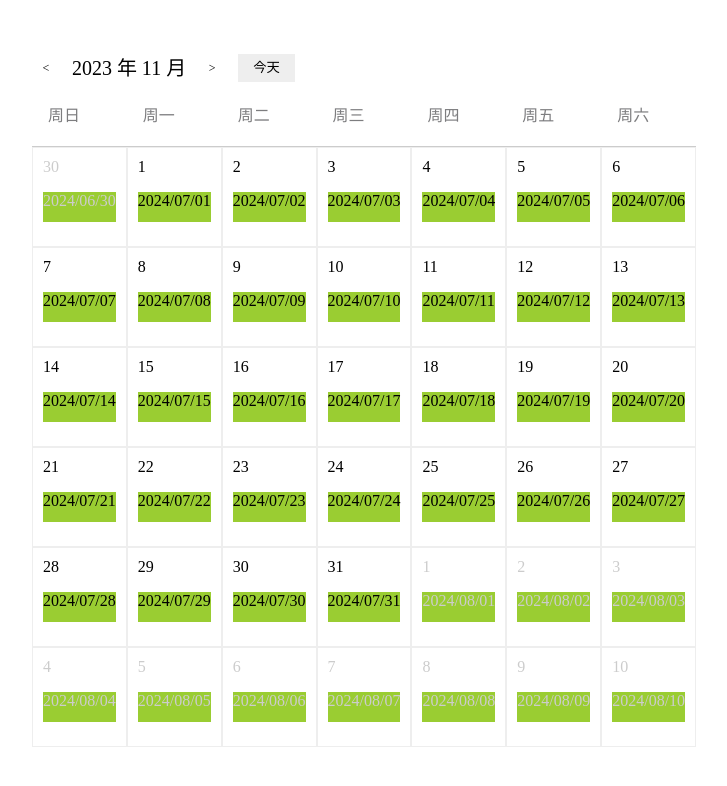
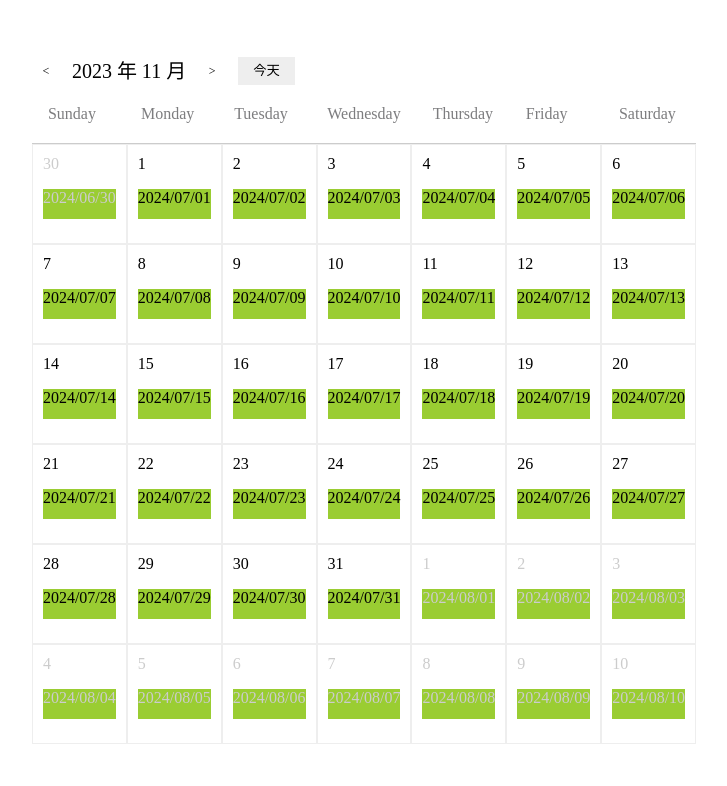
Before and after one commit to XieZongChen/practice-react, a React (Vite) app: page / in a window 1280 px wide. Shown: the top 786 px of the page, without its empty margins (276-1003 px from the left). Built offline with nearby package versions, Linux system fonts and the light colour scheme.

Commit message:
feat(calendar): 添加 locale api

```diff
--- a/eslint.config.js
+++ b/eslint.config.js
@@ -25,6 +25,7 @@
       ],
       '@typescript-eslint/no-unused-vars': 'off',
       '@typescript-eslint/no-empty-object-type': 'off',
+      '@typescript-eslint/no-explicit-any': 'warn',
     },
   }
 );
--- /dev/null
+++ b/src/components/calendar/LocaleContext.tsx
@@ -0,0 +1,11 @@
+import { createContext } from 'react';
+
+export interface LocaleContextType {
+  locale: string;
+}
+
+const LocaleContext = createContext<LocaleContextType>({
+  locale: 'zh-CN',
+});
+
+export default LocaleContext;
--- a/src/components/calendar/MonthCalendar.tsx
+++ b/src/components/calendar/MonthCalendar.tsx
@@ -1,4 +1,7 @@
 import { Dayjs } from 'dayjs';
+import { useContext } from 'react';
+import LocaleContext from './LocaleContext';
+import allLocales from './locale';
 import { CalendarProps } from '.';
 
 function getAllDays(date: Dayjs) {
@@ -71,9 +74,20 @@
 interface MonthCalendarProps extends CalendarProps {}
 
 function MonthCalendar(props: MonthCalendarProps) {
+  const localeContext = useContext(LocaleContext);
   const { dateRender, dateInnerContent } = props;
 
-  const weekList = ['周日', '周一', '周二', '周三', '周四', '周五', '周六'];
+  const CalendarLocale = allLocales[localeContext.locale];
+
+  const weekList = [
+    'sunday',
+    'monday',
+    'tuesday',
+    'wednesday',
+    'thursday',
+    'friday',
+    'saturday',
+  ];
 
   const allDays = getAllDays(props.value);
 
@@ -82,7 +96,7 @@
       <div className='calendar-month-week-list'>
         {weekList.map((week) => (
           <div className='calendar-month-week-list-item' key={week}>
-            {week}
+            {CalendarLocale.week[week]}
           </div>
         ))}
       </div>
--- a/src/components/calendar/index.tsx
+++ b/src/components/calendar/index.tsx
@@ -1,9 +1,10 @@
 import { CSSProperties, ReactNode } from 'react';
 import { Dayjs } from 'dayjs';
 import cs from 'classnames';
+import LocaleContext from './LocaleContext';
+import Header from './Header';
 import MonthCalendar from './MonthCalendar';
 import './index.scss';
-import Header from './Header';
 
 export interface CalendarProps {
   value: Dayjs;
@@ -19,14 +20,16 @@
 }
 
 function Calendar(props: CalendarProps) {
-  const { className, style } = props;
+  const { className, style, locale } = props;
   const mergedClassNames = cs('calendar', className);
 
   return (
-    <div className={mergedClassNames} style={style}>
-      <Header />
-      <MonthCalendar {...props} />
-    </div>
+    <LocaleContext.Provider value={{ locale: locale || navigator.language }}>
+      <div className={mergedClassNames} style={style}>
+        <Header />
+        <MonthCalendar {...props} />
+      </div>
+    </LocaleContext.Provider>
   );
 }
 
--- /dev/null
+++ b/src/components/calendar/locale/en-US.ts
@@ -0,0 +1,32 @@
+import { CalendarType } from "./interface";
+
+const CalendarLocale: CalendarType = {
+    formatYear: 'YYYY',
+    formatMonth: 'MMM YYYY',
+    today: 'Today',
+    month: {
+        January: 'January',
+        February: 'February',
+        March: 'March',
+        April: 'April',
+        May: 'May',
+        June: 'June',
+        July: 'July',
+        August: 'August',
+        September: 'September',
+        October: 'October',
+        November: 'November',
+        December: 'December',
+    },
+    week: {
+        monday: 'Monday',
+        tuesday: 'Tuesday',
+        wednesday: 'Wednesday',
+        thursday: 'Thursday',
+        friday: 'Friday',
+        saturday: 'Saturday',
+        sunday: 'Sunday',
+    },
+}
+
+export default CalendarLocale;
--- /dev/null
+++ b/src/components/calendar/locale/index.ts
@@ -0,0 +1,10 @@
+import zhCN from "./zh-CN";
+import enUS from "./en-US";
+import { CalendarType } from "./interface";
+
+const allLocales: Record<string, CalendarType> = {
+    'zh-CN': zhCN,
+    'en-US': enUS
+}
+
+export default allLocales;
--- /dev/null
+++ b/src/components/calendar/locale/interface.ts
@@ -0,0 +1,28 @@
+export interface CalendarType {
+    formatYear: string;
+    formatMonth: string;
+    today: string;
+    month: {
+        January: string;
+        February: string;
+        March: string;
+        April: string;
+        May: string;
+        June: string;
+        July: string;
+        August: string;
+        September: string;
+        October: string;
+        November: string;
+        December: string;
+    } & Record<string, any>;
+    week: {
+        monday: string;
+        tuesday: string;
+        wednesday: string;
+        thursday: string;
+        friday: string;
+        saturday: string;
+        sunday: string;
+    } & Record<string, any>
+}
--- /dev/null
+++ b/src/components/calendar/locale/zh-CN.ts
@@ -0,0 +1,32 @@
+import { CalendarType } from "./interface";
+
+const CalendarLocale: CalendarType = {
+    formatYear: 'YYYY 年',
+    formatMonth: 'YYYY 年 MM 月',
+    today: '今天',
+    month: {
+        January: '一月',
+        February: '二月',
+        March: '三月',
+        April: '四月',
+        May: '五月',
+        June: '六月',
+        July: '七月',
+        August: '八月',
+        September: '九月',
+        October: '十月',
+        November: '十一月',
+        December: '十二月',
+    },
+    week: {
+        monday: '周一',
+        tuesday: '周二',
+        wednesday: '周三',
+        thursday: '周四',
+        friday: '周五',
+        saturday: '周六',
+        sunday: '周日',
+    }
+}
+
+export default CalendarLocale;
```
